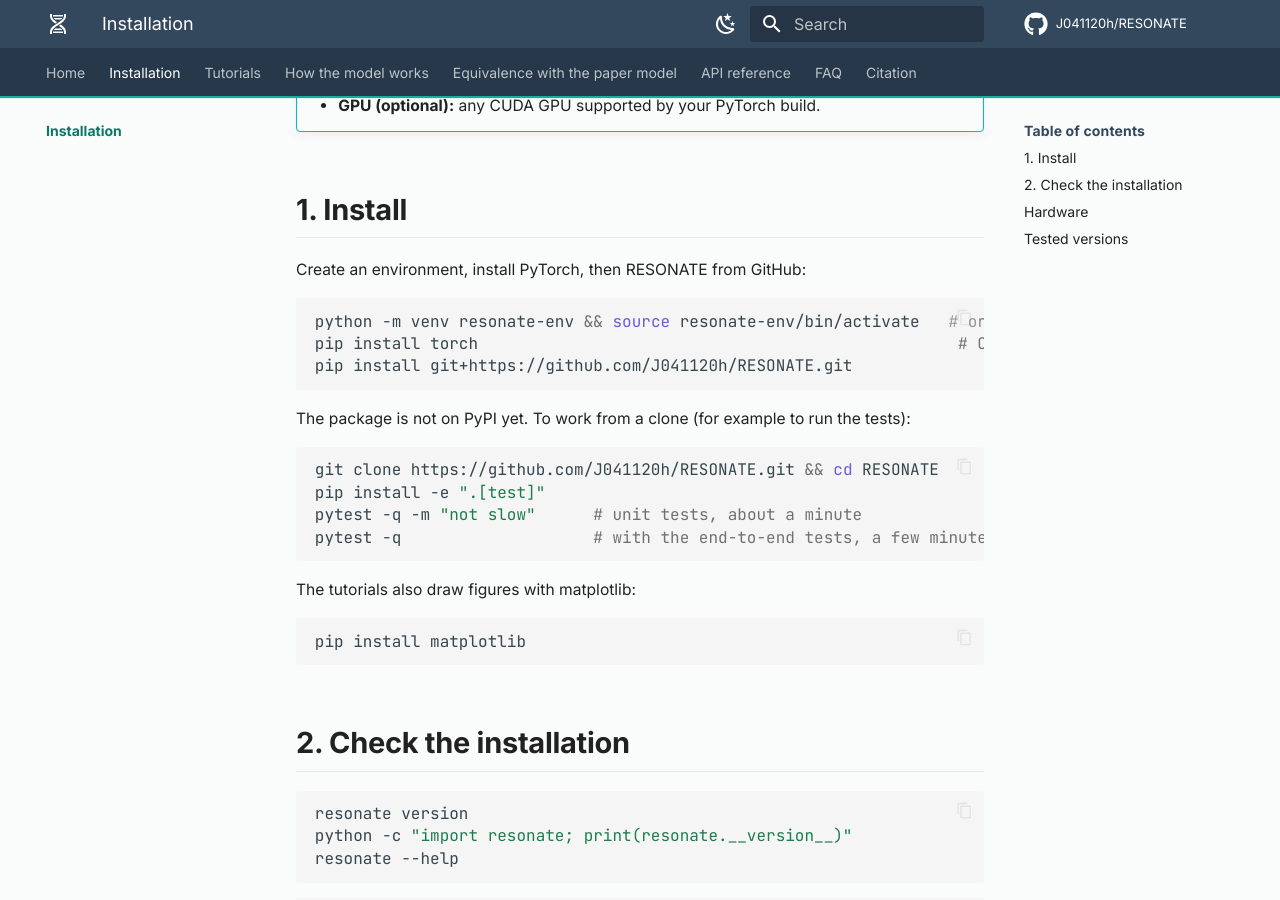
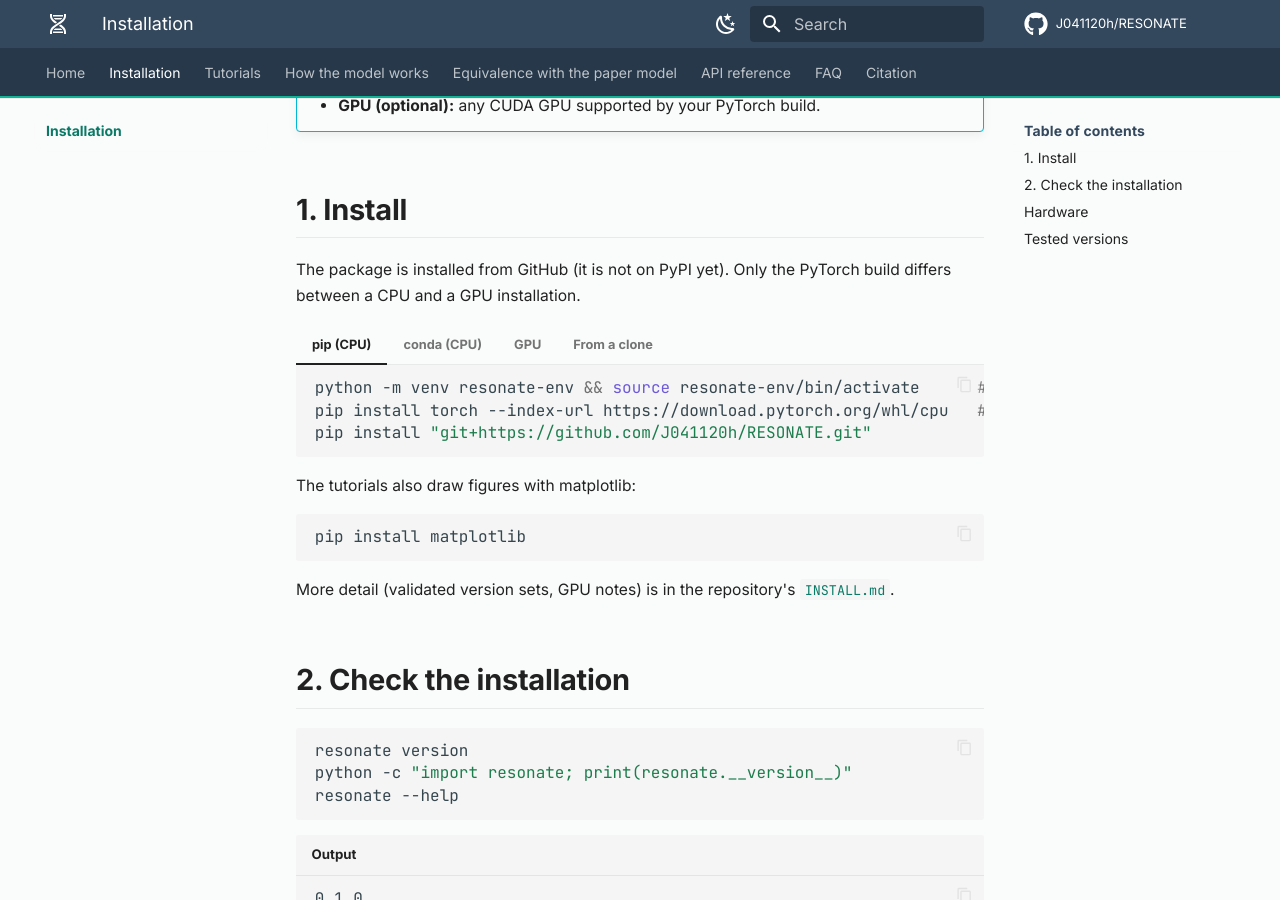
Before and after one commit to J041120h/RESONATE_tutorial, an MkDocs documentation site: the page built from docs/installation.md, in a window 1280 px wide and 900 px high, scrolled down 358 px. Built offline with MkDocs 1.6.1 and Material for MkDocs 9.7.7, drawn with Linux system fonts in a browser that asks for light colours; comment, search, counter and statistics services are not loaded; some of the changed text lies outside the part shown.

Commit message:
Installation: pip, conda, GPU and clone routes as in the code repository
Point to INSTALL.md and environment.yml of the code repository and state which
versions produced the outputs on this site.

````diff
--- a/docs/installation.md
+++ b/docs/installation.md
@@ -11,28 +11,52 @@ CUDA GPU speeds up large datasets.
 
 ## 1. Install
 
-Create an environment, install PyTorch, then RESONATE from GitHub:
+The package is installed from GitHub (it is not on PyPI yet). Only the PyTorch build differs between a CPU and a GPU
+installation.
 
-```bash
-python -m venv resonate-env && source resonate-env/bin/activate   # or: conda create -n resonate python=3.10
-pip install torch                                                  # CPU build; for CUDA see https://pytorch.org
-pip install git+https://github.com/J041120h/RESONATE.git
-```
+=== "pip (CPU)"
 
-The package is not on PyPI yet. To work from a clone (for example to run the tests):
+    ```bash
+    python -m venv resonate-env && source resonate-env/bin/activate      # Python 3.10 or 3.11
+    pip install torch --index-url https://download.pytorch.org/whl/cpu   # CPU build of PyTorch
+    pip install "git+https://github.com/J041120h/RESONATE.git"
+    ```
 
-```bash
-git clone https://github.com/J041120h/RESONATE.git && cd RESONATE
-pip install -e ".[test]"
-pytest -q -m "not slow"      # unit tests, about a minute
-pytest -q                    # with the end-to-end tests, a few minutes
-```
+=== "conda (CPU)"
+
+    ```bash
+    git clone https://github.com/J041120h/RESONATE.git && cd RESONATE
+    conda env create -f environment.yml          # pinned, validated versions
+    conda activate resonate
+    pip install -e . --no-deps
+    ```
+
+=== "GPU"
+
+    ```bash
+    # first a CUDA build of PyTorch that matches your driver, see https://pytorch.org/get-started/locally/
+    pip install torch --index-url https://download.pytorch.org/whl/cu124
+    pip install "git+https://github.com/J041120h/RESONATE.git"
+    python -c "import torch; print(torch.cuda.is_available())"           # should print True
+    ```
+
+=== "From a clone"
+
+    ```bash
+    git clone https://github.com/J041120h/RESONATE.git && cd RESONATE
+    pip install -e ".[test]"
+    pytest -q -m "not slow"      # unit tests, about a minute
+    pytest -q                    # with the end-to-end tests, a few minutes
+    ```
 
 The tutorials also draw figures with matplotlib:
 
 ```bash
 pip install matplotlib
 ```
+
+More detail (validated version sets, GPU notes) is in the repository's
+[`INSTALL.md`](https://github.com/J041120h/RESONATE/blob/main/INSTALL.md).
 
 ## 2. Check the installation
 
@@ -88,9 +112,9 @@ the tutorials.
 
 ## Tested versions
 
-The tutorials on this site were run with Python 3.10.20, torch 2.5.1 (CPU), numpy 1.26.4, scipy 1.15.3, pandas 2.3.3,
+The outputs on this site come from runs with Python 3.10.20, torch 2.5.1 (CUDA 12.1 build; on the CPU except the GPU row above), numpy 1.26.4, scipy 1.15.3, pandas 2.3.3,
 scikit-learn 1.7.2, anndata 0.11.4, scanpy 1.11.5, harmonypy 2.0.0, igraph 1.0.0, leidenalg 0.11.0, pynndescent 0.6.0
-and matplotlib 3.10.9.
+and matplotlib 3.10.9. The repository's `environment.yml` pins a newer set that the package was also validated with.
 
 Reference cell types come from Leiden clustering after Harmony correction, so other versions of those libraries can
 give slightly different clusters and therefore slightly different predictions. `pynndescent` 0.7 does not work with
````
